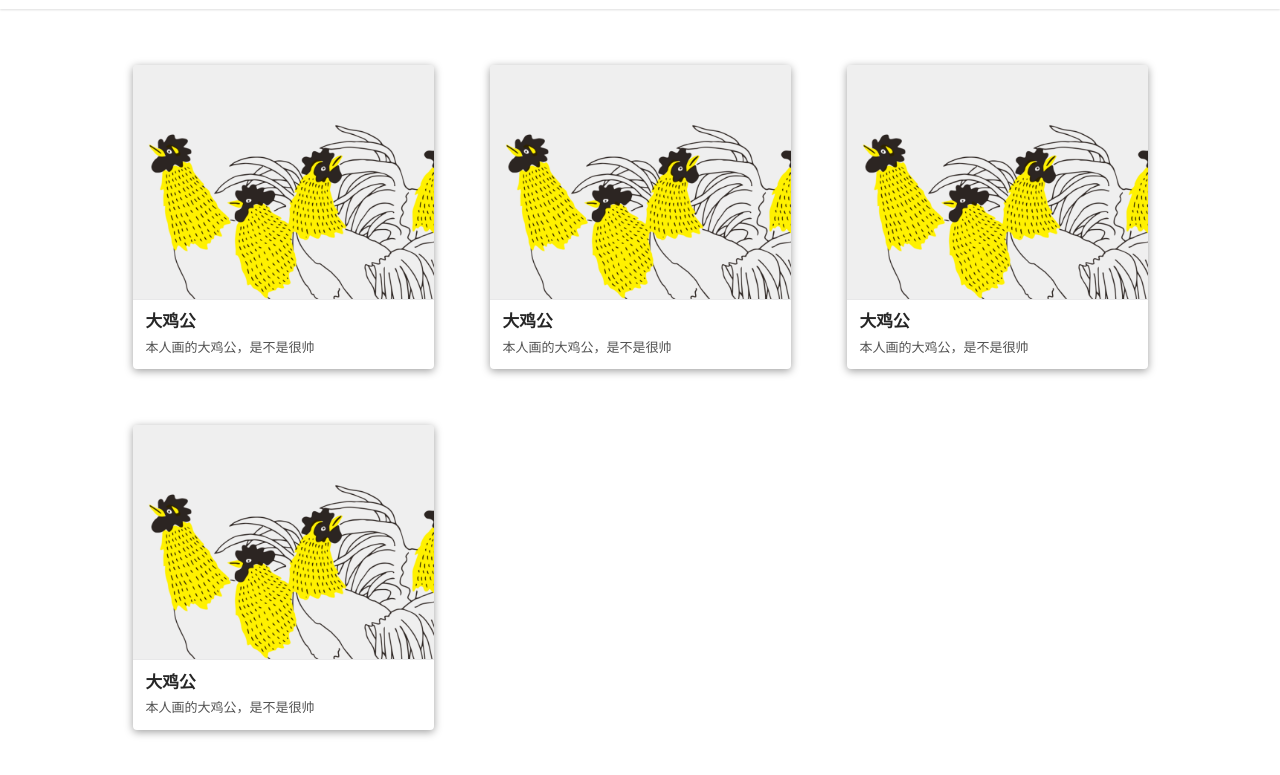
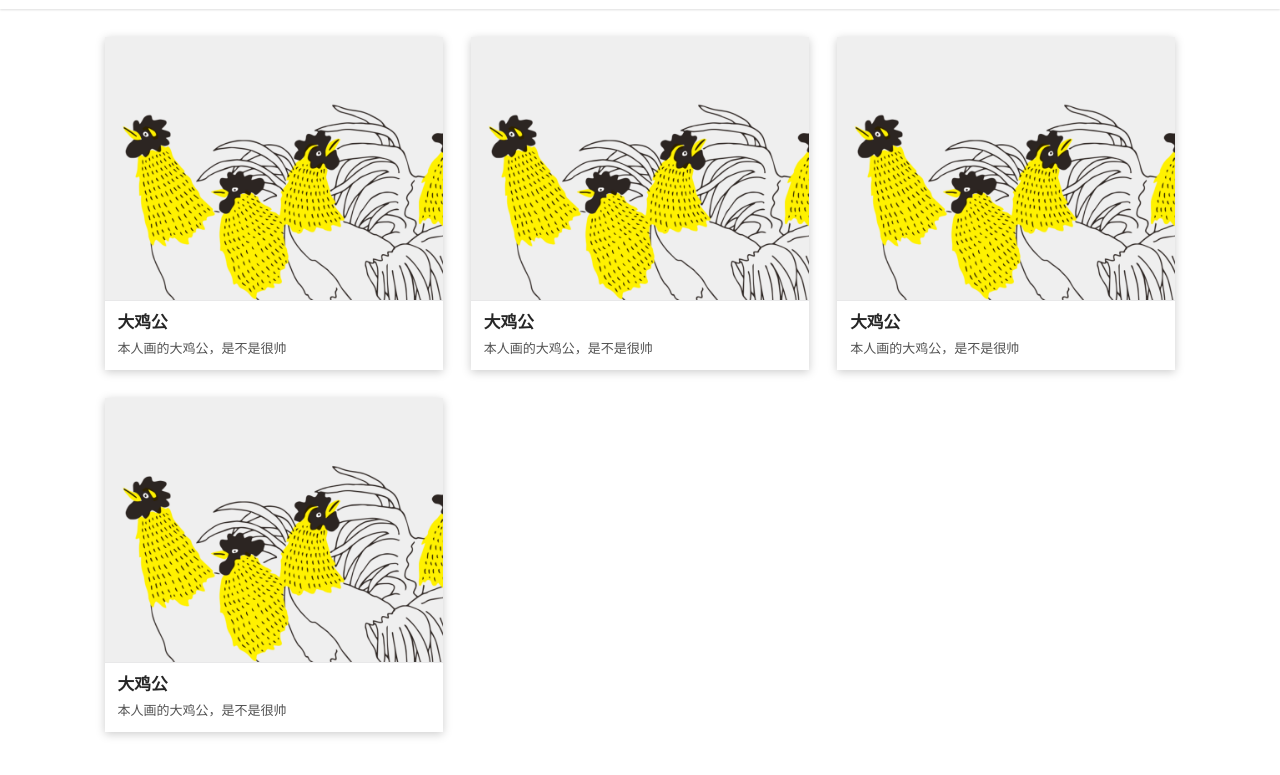
Before and after one commit to jackhenshuai/handsome, a plain HTML site: page index.html in a window 1280 px wide. Shown: the part 73-848 px from the top of the page. Drawn offline with Linux system fonts and the light colour scheme.

Commit message:
card padding, noradius

```diff
--- /dev/null
+++ b/css/style.css
@@ -0,0 +1,42 @@
+@media only screen and (max-width: 767px) {
+    html {
+        font-size: 10px;
+    }
+}
+
+body {
+    background: white;
+}
+
+.article .ui.secondary.pointing.menu {
+    border-bottom-width: 0;
+}
+
+.article .ui.navigator {
+    margin: 0 0 1rem;
+
+}
+
+.article .navigator .ui.segment {
+    border-width: 0;
+}
+
+
+.article .header.item img.logo {
+    width: 4rem !important;
+    transform: translateX(-50%);
+}
+
+.article .column {
+    padding: 1rem !important;
+}
+
+.article .card {
+    box-shadow: 0px 2px 9px #ccc !important;
+    width: 100% !important;
+}
+
+.article .noradius {
+    border-radius: 0 !important;
+
+}
--- a/index.html
+++ b/index.html
@@ -7,61 +7,18 @@
     <meta http-equiv="X-UA-Compatible" content="ie=edge">
     <!-- <link rel="stylesheet" href="assets/SemanticUI/components/reset.min.css"> -->
     <link rel="stylesheet" href="assets/SemanticUI/semantic.min.css">
+    <link rel="stylesheet" href="css/style.css">
     <script src="assets/library/jquery.min.js"></script>
     <script src="assets/SemanticUI/semantic.min.js"></script>
     <title>lyl的大公鸡</title>
-    <style>
-        @media only screen and (max-width: 767px) {
-            html {
-                font-size: 10px;
-            }
-        }
-        body {
-            background: white;
-        }
 
-        .ui.secondary.pointing.menu {
-            border-bottom-width: 0;
-        }
-
-        .ui.navigator {
-            margin: 0 0 1rem;
-
-        }
-
-        .navigator .ui.segment {
-            border-radius: 0;
-            border-width: 0;
-        }
-
-        .header.item {
-            /* width: 5rem !important;
-            height: 3.5rem !important; */
-        }
-
-        .header.item img.logo {
-            width: 4rem !important;
-            /* position: absolute; */
-            /* transform: translate(-50%,0%); */
-            transform: translateX(-50%);
-        }
-
-        .column {
-            padding: 2rem !important;
-        }
-
-        .card {
-            box-shadow: 0px 2px 9px #9e9e9e !important;
-            width: 100% !important;
-        }
-    </style>
 </head>
 
 <body>
-
-    <div class="ui navigator pusher">
+    <div class="article">
+        <div class="ui navigator pusher ">
             <div class="ui sticky">
-            <div class="ui  segment ">
+                <div class="ui  segment noradius">
                     <div class="ui text container">
                         <div class="ui  secondary pointing menu">
                             <div class="header item">
@@ -85,9 +42,9 @@
 
                 <div class="column">
                     <div class="ui link cards centered">
-                    <div class="card">
+                        <div class="card noradius">
                             <div class="image">
-                            <img src="assets/images/img.png">
+                                <img class="noradius" src="assets/images/img.png">
                             </div>
                             <div class="content">
                                 <div class="header">大鸡公</div>
@@ -98,13 +55,12 @@
                 </div>
                 <div class="column">
                     <div class="ui link cards centered">
-                    <div class="card">
+                        <div class="card noradius">
                             <div class="image">
-                            <img src="assets/images/img.png">
+                                <img class="noradius" src="assets/images/img.png">
                             </div>
                             <div class="content">
                                 <div class="header">大鸡公</div>
-
                                 <div class="description">本人画的大鸡公，是不是很帅</div>
                             </div>
                         </div>
@@ -112,13 +68,12 @@
                 </div>
                 <div class="column">
                     <div class="ui link cards centered">
-                    <div class="card">
+                        <div class="card noradius">
                             <div class="image">
-                            <img src="assets/images/img.png">
+                                <img class="noradius" src="assets/images/img.png">
                             </div>
                             <div class="content">
                                 <div class="header">大鸡公</div>
-
                                 <div class="description">本人画的大鸡公，是不是很帅</div>
                             </div>
                         </div>
@@ -126,13 +81,12 @@
                 </div>
                 <div class="column">
                     <div class="ui link cards centered">
-                    <div class="card">
+                        <div class="card noradius">
                             <div class="image">
-                            <img src="assets/images/img.png">
+                                <img class="noradius" src="assets/images/img.png">
                             </div>
                             <div class="content">
                                 <div class="header">大鸡公</div>
-
                                 <div class="description">本人画的大鸡公，是不是很帅</div>
                             </div>
                         </div>
@@ -140,6 +94,8 @@
                 </div>
             </div>
         </div>
+    </div>
+
     <script>
         (function ($) {
             $('.ui.sticky')
```
Lines whose indentation alone changed are shown as unchanged.
